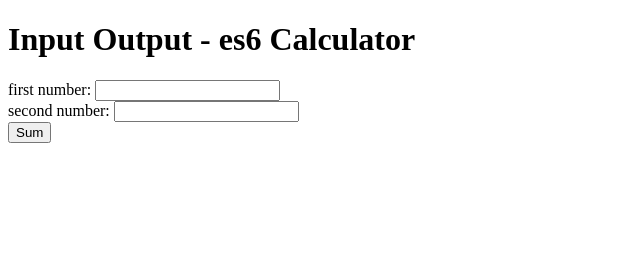
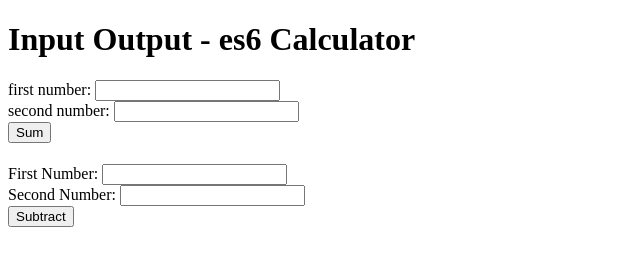
Before and after one commit to danyalliaqat/Simple-Calculator, a plain HTML site: page index.html in a window 1280 px wide. Shown: the whole page, without its empty margins (0-640 px from the left). Drawn offline with Linux system fonts and the light colour scheme.

Commit message:
Sum and Sub calc

```diff
--- a/index.html
+++ b/index.html
@@ -17,22 +17,42 @@
 
     <h1 id="resultWindow"></h1>
 
+    <form onsubmit="doSum(event)">
+        First Number: <input id="Fnum" type="number" required step="0.1">
+        <br>
+        Second Number: <input id="Snum" type="number" required step="0.1">
+        <br>
+        <button>Subtract</button>
+    </form>
+
+    <h1 id="Rwindow"></h1>
+
     <script>
         console.log("Hello es6");
         function doSum(event){
             event.preventDefault();
             let firstNumber = document.querySelector("#firstNum").value;
             let secondNumber = document.querySelector("#secondNum").value;
+            let fNum = document.querySelector("#Fnum").value;
+            let sNum = document.querySelector("#Snum").value;
 
             console.log(firstNumber);
             console.log(secondNumber);
+            console.log(fNum);
+            console.log(sNum);
 
             let result= Number(firstNumber) + Number(secondNumber);
+            let res= Number(fNum) - Number(sNum);
 
             //es6 string templates:
             let message = `The sum of ${firstNumber} and ${secondNumber} is ${result}`
             document.querySelector("#resultWindow").innerHTML=message;
+            let mess = `The subtraction of ${fNum} and ${sNum} is ${res}`
+            document.querySelector("#Rwindow").innerHTML=mess;
+
+
         }
+
     </script>
 </body>
 </html>
```
